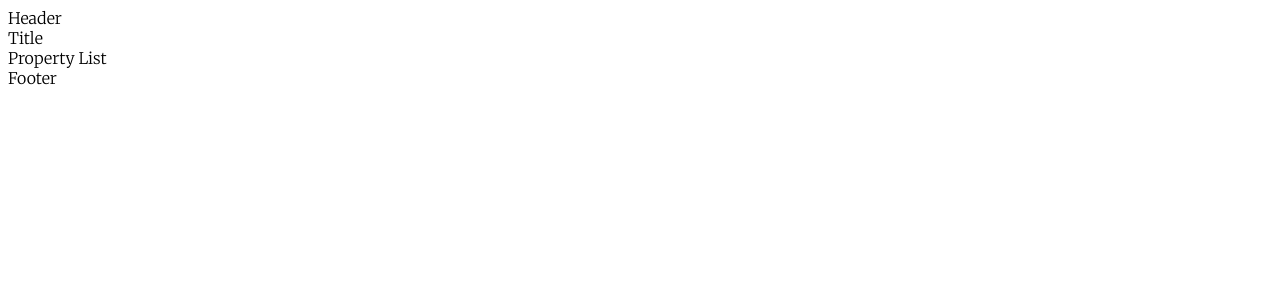
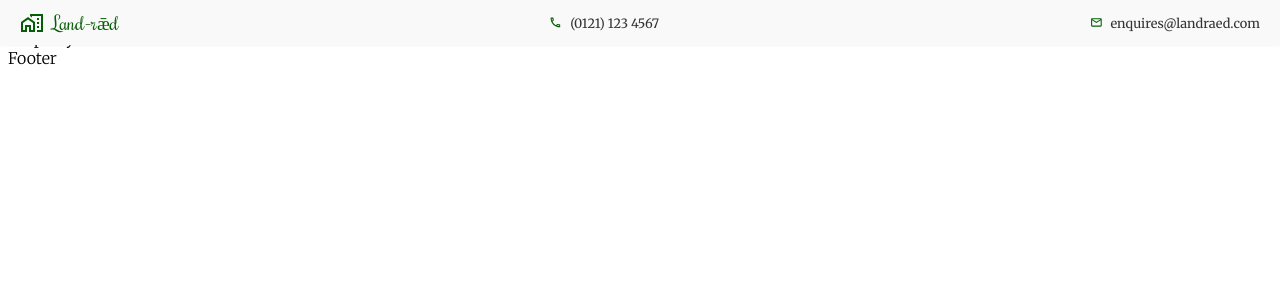
Before and after one commit to Nimira43/Writ-sceat, a React (Vite) app in the folder land-raed/: page / in a window 1280 px wide. Shown: the top 300 px of the page. Built offline with nearby package versions, Linux system fonts and the light colour scheme; a web font is replaced by a local one.

Commit message:
Basic header added.

```diff
--- a/land-raed/package.json
+++ b/land-raed/package.json
@@ -11,7 +11,8 @@
   },
   "dependencies": {
     "react": "^19.2.6",
-    "react-dom": "^19.2.6"
+    "react-dom": "^19.2.6",
+    "react-icons": "^5.6.0"
   },
   "devDependencies": {
     "@eslint/js": "^10.0.1",
--- a/land-raed/src/components/Header.jsx
+++ b/land-raed/src/components/Header.jsx
@@ -1,8 +1,23 @@
+import { MdOutlineEmail, MdOutlineHomeWork, MdOutlinePhone } from 'react-icons/md'
+
 const Header = () => {
   return (
-    <div>
-      Header
-    </div>
+    <header className='header'>
+      <div className='item brand'>
+        <MdOutlineHomeWork className='icon' />
+        <span className='logo-font'>
+          Land-rǣd
+        </span>
+      </div>
+      <div className='item contact'>
+        <MdOutlinePhone className='icon' />
+        <span>(0121) 123 4567</span>
+      </div>
+      <div className='item contact'>
+        <MdOutlineEmail className='icon' />
+        <span>enquires@landraed.com</span>
+      </div>
+    </header>
   )
 }
 
--- a/land-raed/src/index.css
+++ b/land-raed/src/index.css
@@ -19,6 +19,7 @@
   --grey-3: #aaa;
   --grey-4: #ccc;
   --grey-5: #eee;
+  --grey-6: #f9f9f9;
   --closed: #f43131;
   --border-radius: 0.1875rem;
   --transitioning: all 0.5s ease-in-out;
@@ -26,6 +27,8 @@
 
 .logo-font {
   font-family: var(--logo-font);
+  font-size: 1.2rem;
+  color: var(--main-dark);
 }
 
 .title-font {
@@ -49,13 +52,14 @@ html {
   z-index: 10;
   display: flex;
   justify-content: space-between;
-  background-color: var(--grey-5);
+  background-color: var(--grey-6);
   color: var(--grey-1);
   padding: 0.625rem 1.25rem;
+  box-shadow: 0 1px 2px rgba(0, 0, 0, 0.04);
 }
 
 .item .icon {
-  color: var(--main);
+  color: var(--main-dark);
   margin-right: 8px;
 }
 
@@ -66,6 +70,12 @@ html {
 
 .item span {
   font-weight: 400;
+  transition: var(--transitioning);
+  cursor: pointer;
+}
+
+.item span:hover {
+  color: var(--main-dark);
 }
 
 .brand {
@@ -73,7 +83,7 @@ html {
 }
 
 .contact {
-  font-size: 1rem;
+  font-size: 0.8rem;
 }
 
 .title-section {
```
Also changed, not shown: 1 other file (tests, documents, lock files or other folders).
